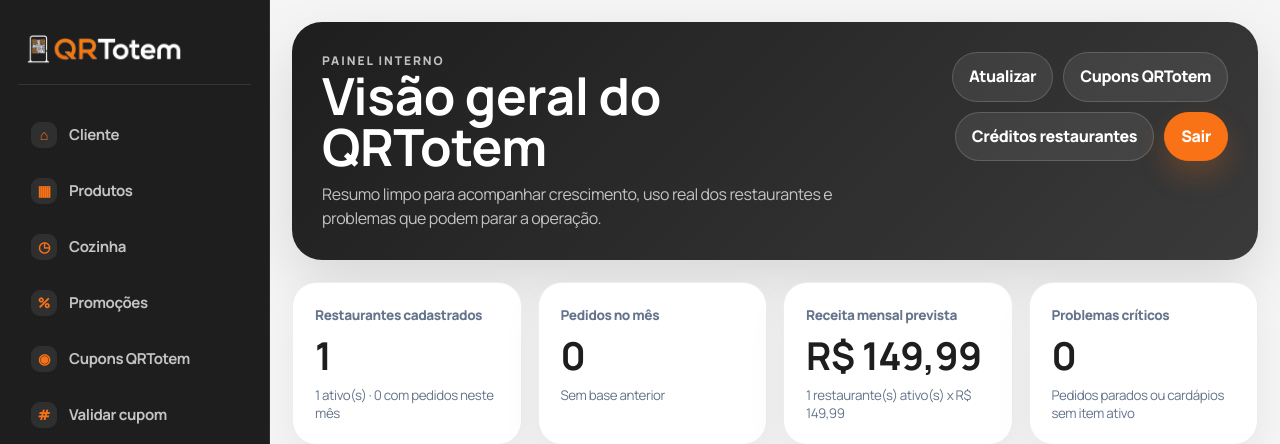
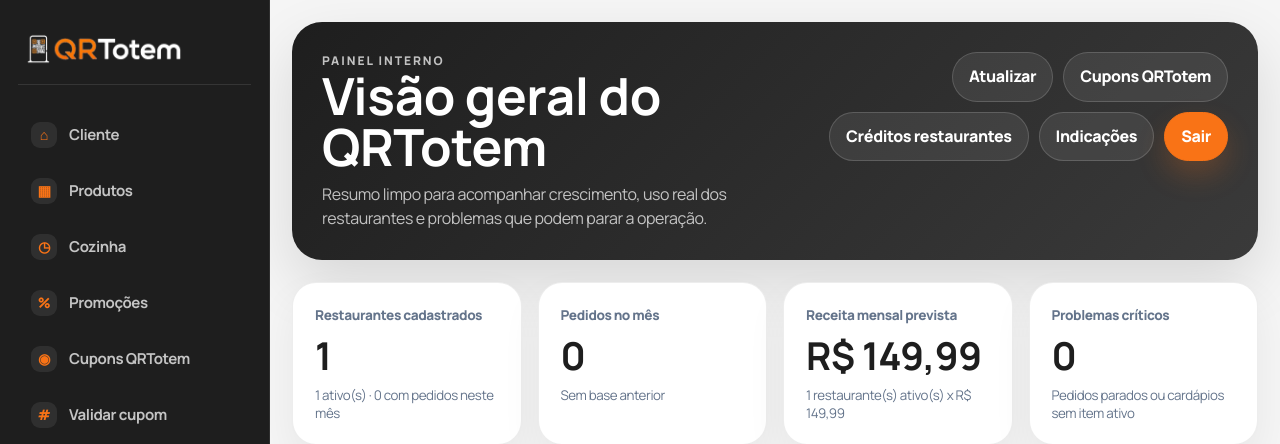
Before and after one commit to camisagilberto/restaurante_homolog, a Flask app: page /ops-qrtotem/ in a window 1280 px wide. Shown: the top 444 px of the page. Run offline with Flask 3, Linux system fonts and the light colour scheme; the visitor is signed in with stand-in values (Sample User, id 1); data comes from the database, SQL or seed files in the repository; data that the repository does not hold is empty.

Commit message:
Update dashboard.html

```diff
--- a/app/templates/owner_admin/dashboard.html
+++ b/app/templates/owner_admin/dashboard.html
@@ -341,6 +341,7 @@
       <a class="owner-btn" href="{{ url_for('owner_admin.dashboard') }}">Atualizar</a>
       <a class="owner-btn" href="{{ url_for('owner_admin.qrtotem_coupons') }}">Cupons QRTotem</a>
       <a class="owner-btn" href="{{ url_for('owner_admin.restaurant_credits') }}">Créditos restaurantes</a>
+      <a class="owner-btn" href="{{ url_for('owner_admin.referrals') }}">Indicações</a>
       <a class="owner-btn owner-btn-primary" href="{{ url_for('owner_admin.logout') }}">Sair</a>
     </div>
   </div>
```
